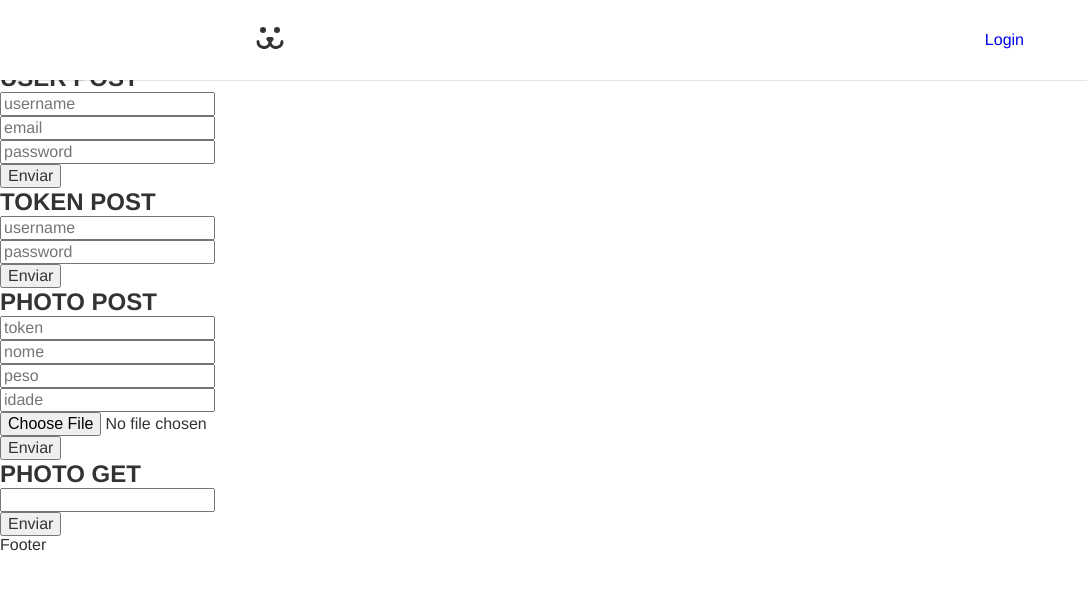
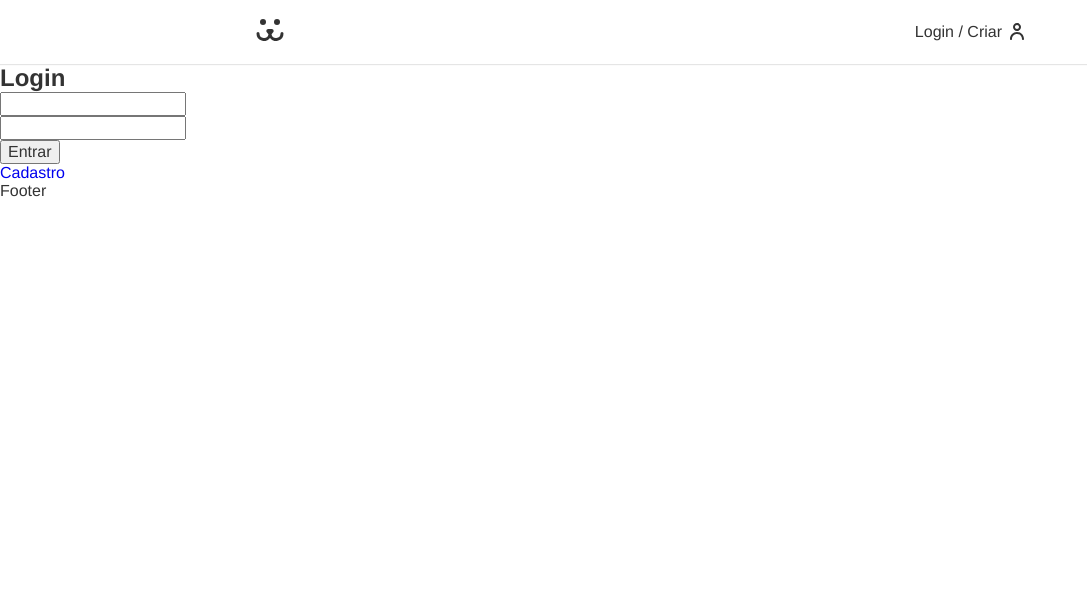
Before and after one commit to ThiagoMarques/reactSysDogs, a React (Vite) app: page /login in a window 1280 px wide. Shown: the top 590 px of the page, without its empty margins (0-1087 px from the left). Built offline with nearby package versions, Linux system fonts and the light colour scheme.

Commit message:
feat: adiciona arquivos do componente de login

```diff
--- a/src/App.css
+++ b/src/App.css
@@ -4,21 +4,26 @@
 
 body {
   padding-top: 4rem;
-    margin: 0;
+  margin: 0px;
   color: #333;
-    --type-first: helvetica, Arial, sans-serif;
+  --type-first: Helvetica, Arial, sans-serif;
   --type-second: 'Spectral', Georgia;
   font-family: var(--type-first);
 }
 
-h1, h2, h3, h4, p {
-    margin: 0
+h1,
+h2,
+h3,
+h4,
+p {
+  margin: 0px;
 }
 
-ul, li {
+ul,
+li {
   list-style: none;
-    padding: 0;
-    margin: 0
+  padding: 0px;
+  margin: 0px;
 }
 
 img {
@@ -26,7 +31,8 @@ img {
   max-width: 100%;
 }
 
-button, input {
+button,
+input {
   display: block;
   font-size: 1rem;
   font-family: var(--type-first);
--- a/src/App.jsx
+++ b/src/App.jsx
@@ -1,27 +1,24 @@
 import React from 'react';
-import Api from './api/Api';
-import './App.css'
+import './App.css';
+import { BrowserRouter, Routes, Route } from 'react-router-dom';
 import Header from './Components/Header';
 import Footer from './Components/Footer';
 import Home from './Components/Home';
-import { BrowserRouter, Route, Routes } from 'react-router-dom';
 import Login from './Components/Login/Login';
 
-const App = () => {
+function App() {
   return (
-  <div>
+    <div>
       <BrowserRouter>
         <Header />
         <Routes>
           <Route path="/" element={<Home />} />
           <Route path="/login/*" element={<Login />} />
         </Routes>
-        <Api />
         <Footer />
       </BrowserRouter>
-
     </div>
-    );
-};
+  );
+}
 
 export default App;
--- a/src/Components/Header.jsx
+++ b/src/Components/Header.jsx
@@ -1,19 +1,21 @@
-import React from 'react'
-import styles from './Header.module.css'
-import { Link } from 'react-router-dom'
-import {ReactComponent as Dogs} from '../Assets/dogs.svg'
+import React from 'react';
+import styles from './Header.module.css';
+import { Link } from 'react-router-dom';
+import { ReactComponent as Dogs } from '../Assets/dogs.svg';
 
 const Header = () => {
   return (
     <header className={styles.header}>
-        <nav className={`${styles.nav} container`}>
-            <Link className={styles.logo} to="/" aria-label='Dogs - Home'>
-              <Dogs />
-            </Link>
-            <Link to="/login">Login</Link>
-        </nav>
+      <nav className={`${styles.nav} container`}>
+        <Link className={styles.logo} to="/" aria-label="Dogs - Home">
+          <Dogs />
+        </Link>
+        <Link className={styles.login} to="/login">
+          Login / Criar
+        </Link>
+      </nav>
     </header>
-  )
-}
+  );
+};
 
-export default Header
+export default Header;
--- a/src/Components/Header.module.css
+++ b/src/Components/Header.module.css
@@ -1,10 +1,9 @@
 .header {
-    box-shadow: 0px 1px 1px rgba(0,0,0,0.1);
-    padding: 0.5rem 0;
+  box-shadow: 0px 1px 1px rgba(0, 0, 0, 0.1);
   position: fixed;
   width: 100%;
   z-index: 100;
-    background: #fff;
+  background: white;
   top: 0px;
 }
 
@@ -16,12 +15,12 @@
 }
 
 .logo {
-    padding: .5rem 0;
+  padding: 0.5rem 0;
 }
 
 .login {
+  color: #333;
   display: flex;
-    color: #333;
   align-items: center;
 }
 
@@ -30,7 +29,7 @@
   display: inline-block;
   width: 14px;
   height: 17px;
-    background-color: url('../Assets/usuario.svg') no-repeat center center;
+  background: url('../Assets/usuario.svg') no-repeat center center;
   margin-left: 0.5rem;
   position: relative;
   top: -1px;
--- a/src/Components/Login/Login.jsx
+++ b/src/Components/Login/Login.jsx
@@ -1,21 +1,21 @@
-import React from 'react'
-import { Route, Routes } from 'react-router-dom'
-import LoginForm from './LoginForm'
-import LoginCreate from './LoginCreate'
-import LoginPasswordLost from './LoginPasswordLost'
-import LoginPasswordReset from './LoginPasswordReset'
+import React from 'react';
+import { Routes, Route } from 'react-router-dom';
+import LoginForm from './LoginForm';
+import LoginCreate from './LoginCreate';
+import LoginPasswordLost from './LoginPasswordLost';
+import LoginPasswordReset from './LoginPasswordReset';
 
 const Login = () => {
   return (
     <div>
       <Routes>
-        <Route path="/" elemnt={<LoginForm />} />
-        <Route path="/criar" elemnt={<LoginCreate />} />
-        <Route path="/perdeu" elemnt={<LoginPasswordLost />} />
-        <Route path="/resetar" elemnt={<LoginPasswordReset />} />
+        <Route path="/" element={<LoginForm />} />
+        <Route path="criar" element={<LoginCreate />} />
+        <Route path="perdeu" element={<LoginPasswordLost />} />
+        <Route path="resetar" element={<LoginPasswordReset />} />
       </Routes>
     </div>
-  )
-}
+  );
+};
 
-export default Login
+export default Login;
--- a/src/Components/Login/LoginCreate.jsx
+++ b/src/Components/Login/LoginCreate.jsx
@@ -1,9 +1,7 @@
-import React from 'react'
+import React from 'react';
 
 const LoginCreate = () => {
-  return (
-    <div>LoginCreate</div>
-  )
-}
+  return <div>Login Criar</div>;
+};
 
-export default LoginCreate
+export default LoginCreate;
--- a/src/Components/Login/LoginForm.jsx
+++ b/src/Components/Login/LoginForm.jsx
@@ -1,12 +1,47 @@
-import React from 'react'
-import { Link } from 'react-router-dom'
+import React from 'react';
+import { Link } from 'react-router-dom';
 
 const LoginForm = () => {
+  const [username, setUsername] = React.useState('');
+  const [password, setPassword] = React.useState('');
+
+  function handleSubmit(event) {
+    event.preventDefault();
+    fetch('https://dogsapi.origamid.dev/json/jwt-auth/v1/token', {
+      method: 'POST',
+      headers: {
+        'Content-Type': 'application/json',
+      },
+      body: JSON.stringify({ username, password }),
+    })
+      .then((response) => {
+        console.log(response);
+        return response.json();
+      })
+      .then((json) => {
+        console.log(json);
+      });
+  }
+
   return (
-    <div>
-        <Link to="/login/criar">Cadastro</Link>
-    </div>
-  )
-}
+    <section>
+      <h1>Login</h1>
+      <form action="" onSubmit={handleSubmit}>
+        <input
+          type="text"
+          value={username}
+          onChange={({ target }) => setUsername(target.value)}
+        />
+        <input
+          type="text"
+          value={password}
+          onChange={({ target }) => setPassword(target.value)}
+        />
+        <button>Entrar</button>
+      </form>
+      <Link to="/login/criar">Cadastro</Link>
+    </section>
+  );
+};
 
-export default LoginForm
+export default LoginForm;
--- a/src/Components/Login/LoginPasswordLost.jsx
+++ b/src/Components/Login/LoginPasswordLost.jsx
@@ -1,9 +1,7 @@
-import React from 'react'
+import React from 'react';
 
 const LoginPasswordLost = () => {
-  return (
-    <div>LoginPasswordLost</div>
-  )
-}
+  return <div></div>;
+};
 
-export default LoginPasswordLost
+export default LoginPasswordLost;
--- a/src/Components/Login/LoginPasswordReset.jsx
+++ b/src/Components/Login/LoginPasswordReset.jsx
@@ -1,9 +1,7 @@
-import React from 'react'
+import React from 'react';
 
 const LoginPasswordReset = () => {
-  return (
-    <div>LoginPasswordReset</div>
-  )
-}
+  return <div></div>;
+};
 
-export default LoginPasswordReset
+export default LoginPasswordReset;
```
Also changed, not shown: src/Components/Footer.jsx (+5 -7 lines), src/Components/Home.jsx (+4 -6 lines). Lines whose indentation alone changed are shown as unchanged.
